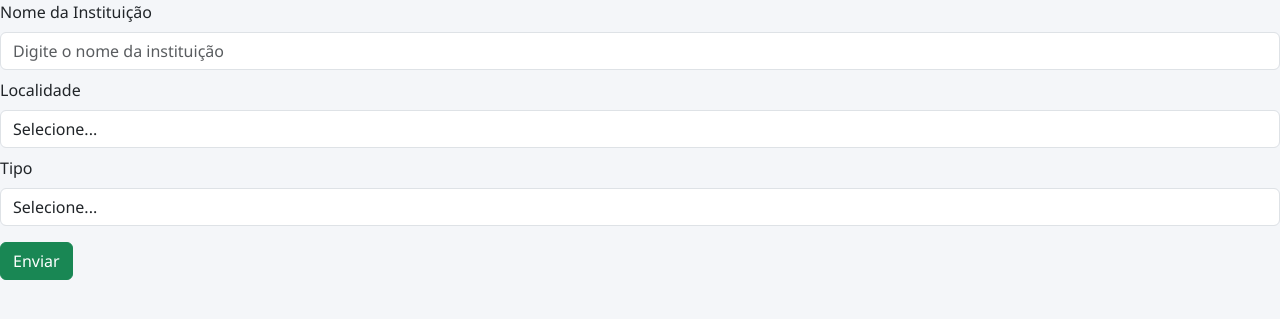
After one commit to JAndrade912/Sistema-Ceara-Cientifico-Crede-07, a PHP site: page /php/Editaescolas.php in a window 1280 px wide. The commit adds this page. Shown: the top 319 px of the page. Run offline with PHP 8.4, Linux system fonts and the light colour scheme.

Commit message:
Começo da função de edição dos formulários de escolas

```diff
--- a/html/admin-escolas.php
+++ b/html/admin-escolas.php
@@ -74,7 +74,7 @@ $result = $pdo -> query($sql);
         echo '<td>' . $user_data['focalizada'] . '</td>';
         echo '<td>' . $user_data['ide'] . '</td>';
         echo '<td>';
-        echo '<a><img src="../assets/img/editar.png" alt="Editar"></a>';
+        echo '<a href="../php/Editaescolas.php?id=$user_data[id_escolas]"><img src="../assets/img/editar.png" alt="Editar"></a>';
         echo '<a><img src="../assets/img/deletar.png" alt="Deletar"></a>';
         echo '</td>';
         echo '</tr>';
--- /dev/null
+++ b/php/Editaescolas.php
@@ -0,0 +1,51 @@
+<!DOCTYPE html>
+<html lang="en">
+
+<head>
+    <meta charset="UTF-8">
+    <meta name="viewport" content="width=device-width, initial-scale=1.0">
+    <title>Editar Escolas</title>
+    <link href="../boostrap/CSS/bootstrap.min.css" rel="stylesheet">
+    <script src="../boostrap/JS/bootstrap.bundle.min.js"></script>
+    <link href="../boostrap/CSS/bootstrap-icons.css" rel="stylesheet">
+    <script src="../boostrap/JS/jquery.min.js"></script>
+    <link rel="stylesheet" href="../assets/styles/dashboard-admin.css">
+</head>
+
+<body>
+    <div class="modal-body">
+        <form method="POST" action="../php/Cadescola.php" id="idCadEscola">
+            <label for="instituicao-nome" class="form-label">Nome da Instituição</label>
+            <input type="text" id="instituicao-nome" class="form-control" name="nome" placeholder="Digite o nome da instituição" required>
+
+            <label for="instituicao-localidade" class="form-label mt-2">Localidade</label>
+            <select id="instituicao-localidade" class="form-control" name="municipio">
+                <option selected disabled>Selecione...</option>
+                <option value="1">Caridade</option>
+                <option value="2">Canindé</option>
+                <option value="3">Paramoti</option>
+                <option value="4">General Sampaio</option>
+                <option value="5">Santa Quitéria</option>
+                <option value="6">Itatira</option>
+            </select>
+
+            <label for="instituicao-tipo" class="form-label mt-2">Tipo</label>
+            <select id="instituicao-tipo" class="form-control" name="focalizada">
+                <option selected disabled>Selecione...</option>
+                <option value="1">Focalizado</option>
+            </select>
+
+            <div id="campo-ide" style="display:none;">
+                <label for="instituicao-ide" class="form-label mt-2">IDE Médio da Escola</label>
+                <select id="instituicao-ide" class="form-control" name="ide">
+                    <option selected disabled>Selecione...</option>
+                    <option value="1">Sim</option>
+                </select>
+            </div>
+
+            <input type="submit" value="Enviar" class="btn btn-success mt-3">
+        </form>
+    </div>
+</body>
+
+</html>
```
